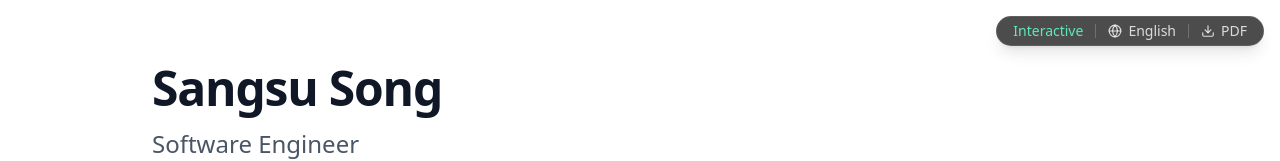
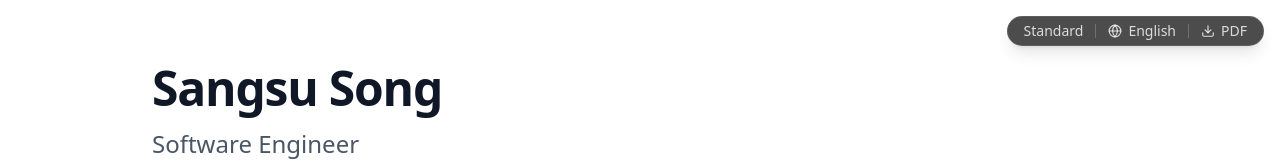
Before and after one commit to dev-song/home-renewed, a React (Vite) app: page / in a window 1280 px wide. Shown: the top 161 px of the page. Built offline with nearby package versions, Linux system fonts and the light colour scheme.

Commit message:
refactor: modularize elements in App.tsx

```diff
--- a/src/App.tsx
+++ b/src/App.tsx
@@ -1,61 +1,27 @@
-import { Routes, Route, Link, useLocation } from 'react-router';
+import { Routes, Route, useLocation } from 'react-router';
 import ResumePage from './pages/standard/ResumePage';
 import InteractivePage from './pages/interactive/InteractivePage';
-import { Download, Globe } from 'lucide-react';
-import resumePdf from './assets/resume.pdf';
-import { BROWSER_LANGUAGE, useLanguageStore } from './store/languageStore';
+import ResumeSwitchLink from './components/ResumeSwitchLink';
+import { RESUME_MODE } from './constants';
+import NavSeparator from './components/NavSeparator';
+import LanguageSwitchButton from './components/LanguageSwitchButton';
+import PDFDownloadLink from './components/PDFDownloadLink';
 
 function App() {
   const location = useLocation();
   const isInteractive = location.pathname.startsWith('/interactive');
-  const { language, toggleLanguage } = useLanguageStore();
 
   return (
     <>
-      {/* Temporary Navigation for Dev */}
-      <nav className='fixed top-4 right-4 z-50'>
-        <div className='flex items-center bg-black/70 backdrop-blur px-4 py-1 rounded-full border border-white/10 shadow-lg gap-1'>
-          {isInteractive ? (
-            <Link
-              to='/'
-              className='text-sm font-medium text-white/80 hover:text-white transition-colors px-2'
-              data-umami-event='Standard resume button'
-            >
-              Standard
-            </Link>
-          ) : (
-            <Link
-              to='/interactive'
-              className='text-sm font-medium text-emerald-300 hover:text-emerald-200 transition-colors'
-              data-umami-event='Interactive resume button'
-            >
-              Interactive
-            </Link>
-          )}
+      <nav className='fixed top-4 right-4 z-50 flex items-center gap-1 px-4 py-1 rounded-full border border-white/10 bg-black/70 backdrop-blur shadow-lg'>
+        <ResumeSwitchLink mode={!isInteractive ? RESUME_MODE.STANDARD : RESUME_MODE.INTERACTIVE} />
 
-          <div className='w-px h-3.5 bg-white/20 mx-2' />
+        <NavSeparator />
 
-          <button
-            onClick={toggleLanguage}
-            className='flex items-center gap-1.5 text-sm font-medium text-white/80 hover:text-white transition-colors cursor-pointer'
-            data-umami-event='Language toggle button'
-          >
-            <Globe size={14} />
-            <span>{LANGUAGE_LABEL[language]}</span>
-          </button>
+        <LanguageSwitchButton />
+        <NavSeparator />
 
-          <div className='w-px h-3.5 bg-white/20 mx-2' />
-
-          <a
-            href={resumePdf}
-            download={PDF_FILENAME[language]}
-            className='flex items-center gap-1.5 text-sm font-medium text-white/80 hover:text-white transition-colors'
-            data-umami-event='PDF download button'
-          >
-            <Download size={14} />
-            <span className='cursor-pointer'>PDF</span>
-          </a>
-        </div>
+        <PDFDownloadLink />
       </nav>
 
       <Routes>
@@ -67,13 +33,3 @@ function App() {
 }
 
 export default App;
-
-const LANGUAGE_LABEL = {
-  [BROWSER_LANGUAGE.KOREAN]: '한국어',
-  [BROWSER_LANGUAGE.ENGLISH]: 'English',
-};
-
-const PDF_FILENAME = {
-  [BROWSER_LANGUAGE.KOREAN]: '웹 프론트엔드 개발자 이력서 - 송상수.pdf',
-  [BROWSER_LANGUAGE.ENGLISH]: 'Web Frontend Developer Resume - Sangsu Song.pdf',
-}
--- /dev/null
+++ b/src/components/LanguageSwitchButton.tsx
@@ -0,0 +1,22 @@
+import { Globe } from 'lucide-react';
+import { BROWSER_LANGUAGE, useLanguageStore } from '../store/languageStore';
+
+export default function LanguageSwitchButton() {
+  const { language, toggleLanguage } = useLanguageStore();
+
+  return (
+    <button
+      onClick={toggleLanguage}
+      className='flex items-center gap-1.5 text-sm font-medium text-white/80 hover:text-white transition-colors cursor-pointer'
+      data-umami-event='Language toggle button'
+    >
+      <Globe size={14} />
+      <span>{LANGUAGE_LABEL[language]}</span>
+    </button>
+  );
+}
+
+const LANGUAGE_LABEL = {
+  [BROWSER_LANGUAGE.KOREAN]: '한국어',
+  [BROWSER_LANGUAGE.ENGLISH]: 'English',
+};
--- /dev/null
+++ b/src/components/NavSeparator.tsx
@@ -0,0 +1,3 @@
+export default function NavSeparator() {
+  return <div className='w-px h-3.5 bg-white/20 mx-2' />;
+}
--- /dev/null
+++ b/src/components/PDFDownloadLink.tsx
@@ -0,0 +1,23 @@
+import { Download } from 'lucide-react';
+import { BROWSER_LANGUAGE, useLanguageStore } from '../store/languageStore';
+import resumePdf from '../assets/resume.pdf';
+
+export default function PDFDownloadLink() {
+  const { language } = useLanguageStore();
+  return (
+    <a
+      href={resumePdf}
+      download={PDF_FILENAME[language]}
+      className='flex items-center gap-1.5 text-sm font-medium text-white/80 hover:text-white transition-colors'
+      data-umami-event='PDF download button'
+    >
+      <Download size={14} />
+      <span className='cursor-pointer'>PDF</span>
+    </a>
+  );
+}
+
+const PDF_FILENAME = {
+  [BROWSER_LANGUAGE.KOREAN]: '웹 프론트엔드 개발자 이력서 - 송상수.pdf',
+  [BROWSER_LANGUAGE.ENGLISH]: 'Web Frontend Developer Resume - Sangsu Song.pdf',
+};
--- /dev/null
+++ b/src/components/ResumeSwitchLink.tsx
@@ -0,0 +1,25 @@
+import { Link } from 'react-router';
+import { RESUME_MODE, type ResumeMode } from '../constants';
+import { cn } from '../lib/utils';
+
+export default function ResumeSwitchLink({ mode }: { mode: ResumeMode }) {
+  return (
+    <Link
+      to={RESUME_PATH_BY_MODE[mode]}
+      className={cn(
+        'transition-colors text-sm font-medium capitalize',
+        mode === RESUME_MODE.INTERACTIVE
+          ? 'text-emerald-300 hover:text-emerald-200'
+          : 'text-white/80 hover:text-white',
+      )}
+      data-umami-event='Standard resume button'
+    >
+      {mode}
+    </Link>
+  );
+}
+
+const RESUME_PATH_BY_MODE = {
+  [RESUME_MODE.STANDARD]: '/',
+  [RESUME_MODE.INTERACTIVE]: '/interactive',
+};
--- /dev/null
+++ b/src/constants/index.ts
@@ -0,0 +1,5 @@
+export const RESUME_MODE = {
+  STANDARD: 'standard',
+  INTERACTIVE: 'interactive',
+} as const;
+export type ResumeMode = (typeof RESUME_MODE)[keyof typeof RESUME_MODE];
```
